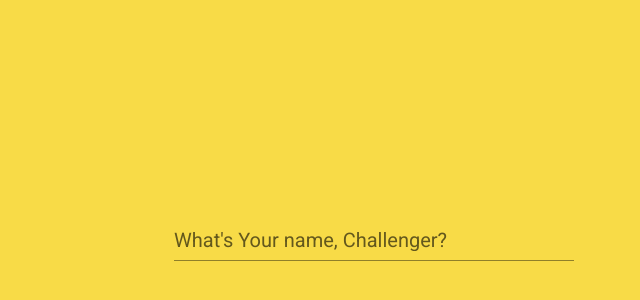
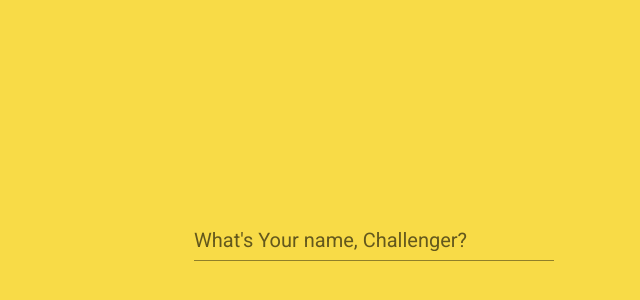
Before and after one commit to lchitaishvili/quiz-app, an Angular app: page /info in a window 1280 px wide. Shown: the part 162-462 px from the top of the page, without its empty margins (266-906 px from the left). Built offline with nearby package versions, Linux system fonts and the light colour scheme.

Commit message:
style: optimize for low resolutions

```diff
--- a/src/app/features/trivia/question/question.component.html
+++ b/src/app/features/trivia/question/question.component.html
@@ -19,14 +19,14 @@
   <div class="btn-wrap">
 
     <ng-container *ngIf="!isLastQuestion; else last">
-      <button [@slideUp] id="next" (click)="nextQuestion()" mat-flat-button color="primary">
+      <button [@slideUp] (click)="nextQuestion()" mat-flat-button color="primary">
         Next
         <mat-icon class="animate">arrow_right_alt</mat-icon>
       </button>
     </ng-container>
 
     <ng-template #last>
-      <button [@slideUp] id="results" (click)="goToResults()" mat-flat-button color="primary">
+      <button [@slideUp] (click)="goToResults()" mat-flat-button color="primary">
         Results
         <mat-icon>last_page</mat-icon>
       </button>
--- a/src/app/features/trivia/question/question.component.scss
+++ b/src/app/features/trivia/question/question.component.scss
@@ -1,8 +1,9 @@
 .wrapper {
-  max-width: 500px;
   display: flex;
   flex-direction: column;
   align-items: flex-start;
+  max-width: 500px;
+  padding-left: 10px;
 
   h5 {
     margin-bottom: 5px;
@@ -27,6 +28,14 @@
   }
 }
 
-mat-icon {
-  margin-bottom: 4px;
+.btn-wrap {
+
+  button {
+    margin-left: 10px;
+
+    mat-icon {
+      margin-bottom: 4px;
+    }
+  }
+
 }
--- a/src/styles.scss
+++ b/src/styles.scss
@@ -2,8 +2,7 @@ html, body { height: 100%; }
 body { margin: 0; font-family: Roboto, "Helvetica Neue", sans-serif; }
 
 .wrapper {
-  width: 100%;
-  min-width: 400px;
+  min-width: 360px;
 }
 
 .mat-form-field {
```
